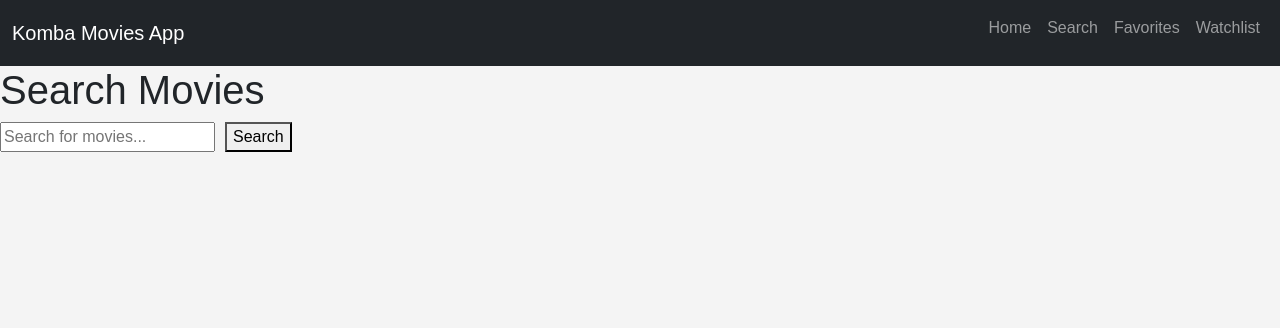
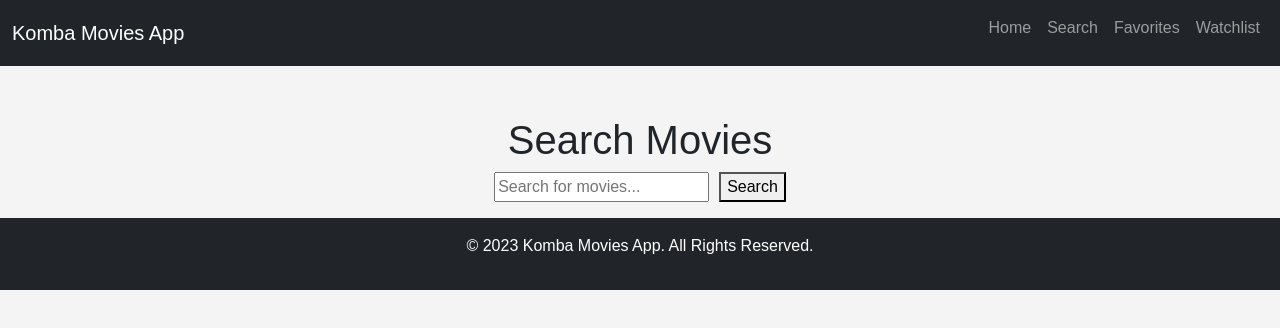
Before and after one commit to johnkomba/movie-app, a React (Create React App) app: page /search in a window 1280 px wide. Shown: the top 328 px of the page. Built offline with nearby package versions, Linux system fonts and the light colour scheme.

Commit message:
using axios since fetch is not working

```diff
--- a/src/App.js
+++ b/src/App.js
@@ -34,6 +34,14 @@ function Navbar() {
         </div>
       </div>
     </nav>
+  );
+}
+
+function Footer() {
+  return (
+    <footer className="bg-dark text-white text-center py-3">
+      <p>&copy; 2023 Komba Movies App. All Rights Reserved.</p>
+    </footer>
   );
 }
 
@@ -74,8 +82,11 @@ function App() {
         />
         <Route path="*" element={<NotFound />} />
       </Routes>
+      <Footer />
     </Router>
+
   );
 }
 
+
 export default App;
--- a/src/components/Home.js
+++ b/src/components/Home.js
@@ -8,7 +8,7 @@ function Home() {
 
   useEffect(() => {
     const apiKey = 'fa82ab71';
-    axios.get(`http://www.omdbapi.com/?apikey=${apiKey}&s=movie&page=${page}`)
+    axios.get(`http://www.omdbapi.com/?apikey=${apiKey}&s=movie&page=${page}&per_page=12`)
       .then(response => {
         setMovies(response.data.Search);
       })
@@ -19,11 +19,13 @@ function Home() {
 
   const handleNextPage = () => {
     setPage(prevPage => prevPage + 1);
+    window.scrollTo(0, 0); // Scroll to the top of the page
   };
 
   const handlePrevPage = () => {
     if (page > 1) {
       setPage(prevPage => prevPage - 1);
+      window.scrollTo(0, 0); // Scroll to the top of the page
     }
   };
 
@@ -34,12 +36,16 @@ function Home() {
         <p>Discover and explore a wide range of movies.</p>
       </div>
 
-      <div className="movie-list">
+      <div className="row row-cols-1 row-cols-md-3 g-4">
         {movies.map(movie => (
-          <div key={movie.imdbID} className="movie-card">
-            <img src={movie.Poster} alt={movie.Title} />
-            <h3>{movie.Title}</h3>
-            <p>Year: {movie.Year}</p>
+          <div key={movie.imdbID} className="col">
+            <div className="card">
+              <img src={movie.Poster} className="card-img-top img-fluid" alt={movie.Title} />
+              <div className="card-body">
+                <h5 className="card-title">{movie.Title}</h5>
+                <p className="card-text">Year: {movie.Year}</p>
+              </div>
+            </div>
           </div>
         ))}
       </div>
--- a/src/components/Search.js
+++ b/src/components/Search.js
@@ -1,5 +1,5 @@
-
 import React, { useState } from 'react';
+import '../styles.css'; // Assuming you have a styles.css file for your custom styles
 
 function Search({ addToFavorites, addToWatchlist }) {
   const [searchTerm, setSearchTerm] = useState('');
@@ -9,7 +9,7 @@ function Search({ addToFavorites, addToWatchlist }) {
     e.preventDefault();
 
     try {
-      const response = await fetch(`http://www.omdbapi.com/?apikey=fa82ab71&s=${searchTerm}`);
+      const response = await fetch(`http://www.omdbapi.com/?apikey=fa82ab71&s=${searchTerm}&plot=full`);
       const data = await response.json();
       setSearchResults(data.Search || []);
     } catch (error) {
@@ -18,7 +18,7 @@ function Search({ addToFavorites, addToWatchlist }) {
   };
 
   return (
-    <div>
+    <div className="center-content"> {/* Added className for centering */}
       <h1>Search Movies</h1>
       <form onSubmit={handleSearch}>
         <input
@@ -35,6 +35,7 @@ function Search({ addToFavorites, addToWatchlist }) {
           <li key={movie.imdbID}>
             <h3>{movie.Title}</h3>
             <p>Year: {movie.Year}</p>
+            <img src={movie.Poster} alt={`${movie.Title} Poster`} /> {/* Added poster */}
             <button onClick={() => addToFavorites(movie)}>Add to Favorites</button>
             <button onClick={() => addToWatchlist(movie)}>Add to Watchlist</button>
           </li>
--- a/src/styles.css
+++ b/src/styles.css
@@ -54,3 +54,30 @@ body {
   .pagination button {
     margin: 0 5px;
   }
+  /* styles.css */
+
+/* Add your other styles here */
+
+button {
+  /* Add default button styles */
+}
+
+button.added {
+  background-color: green; /* Change the color when added */
+}
+
+button:hover {
+  background-color: lightgray; /* Change the color on hover */
+}
+.center-content {
+  display: flex;
+  flex-direction: column;
+  align-items: center;
+  text-align: center;
+  margin-top: 50px; /* Adjust as needed */
+}
+
+.center-content ul {
+  list-style-type: none;
+  padding: 0;
+}
```
